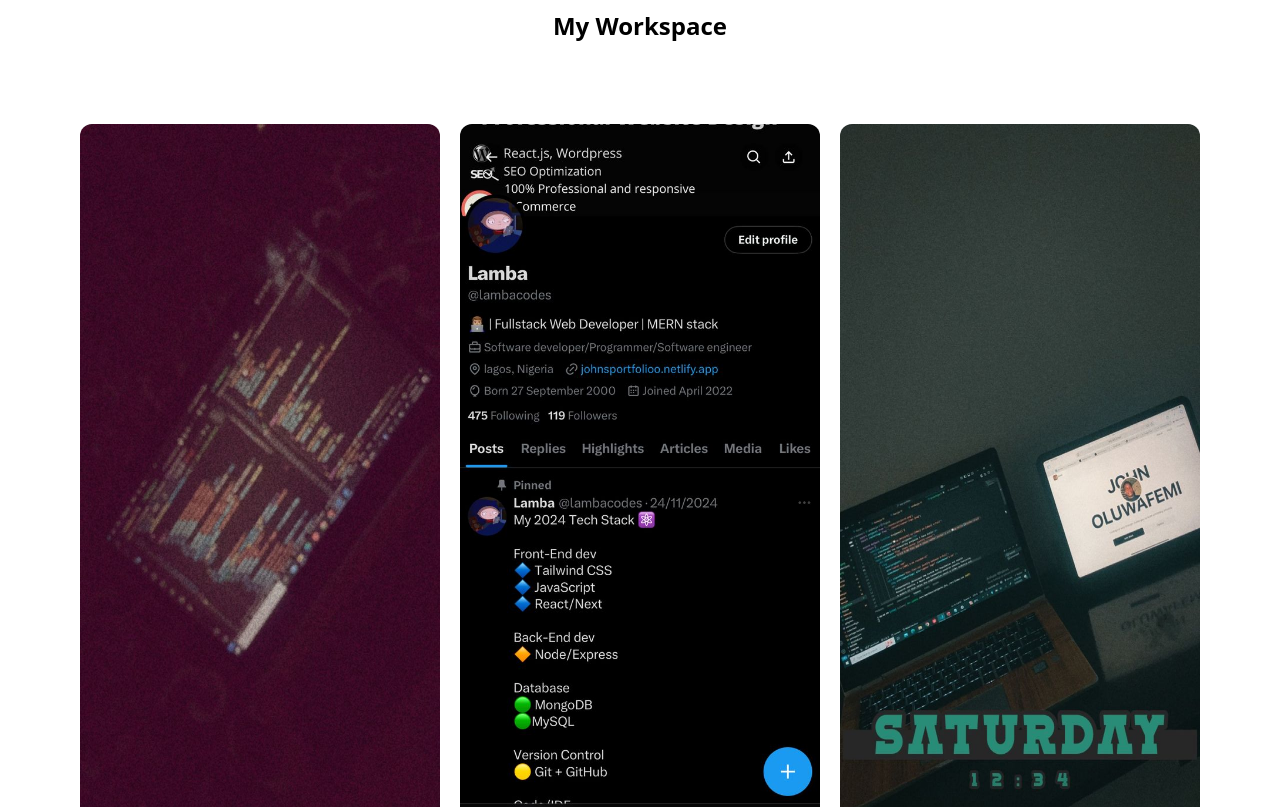
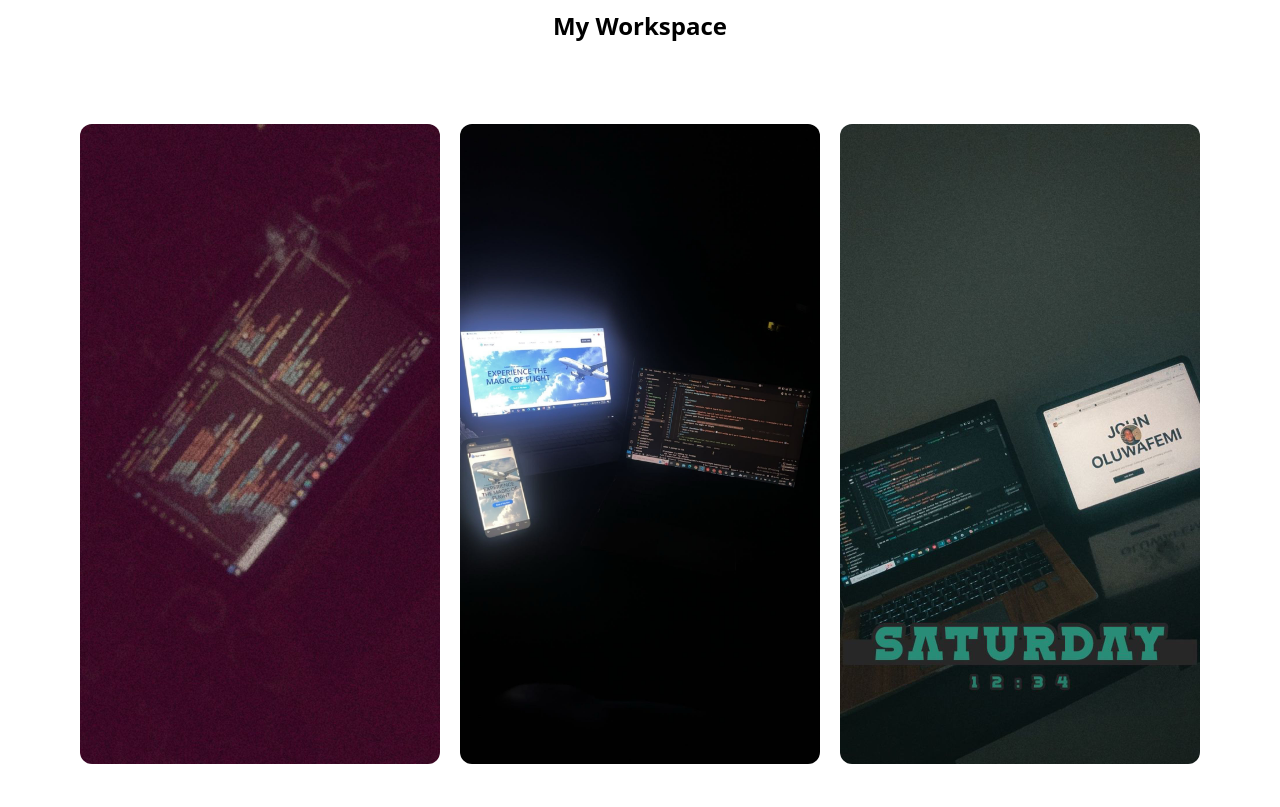
Before and after one commit to lamba01/port, a React (Vite) app: page /about in a window 1280 px wide. Shown: the part 560-1367 px from the top of the page. Built offline with nearby package versions, Linux system fonts and the light colour scheme.

Commit message:
Implement code changes to enhance functionality and improve performance

```diff
--- a/src/sections/aboutSection.jsx
+++ b/src/sections/aboutSection.jsx
@@ -2,7 +2,7 @@
 import img1 from "../assets/img1.jpeg";
 import img2 from "../assets/img2.jpeg";
 import img3 from "../assets/img3.jpeg";
-import img4 from "../assets/img4.jpeg";
+import img4 from "../assets/IMG_7612.jpeg";
 
 export default function AboutSection() {
   return (
@@ -56,7 +56,7 @@
           data-aos-delay="200"
           src={img4}
           className="sm:w-[30%] rounded-xl "
-          alt="twitter profile"
+          alt="workspace"
         />
         <img
           data-aos="fade-up"
```
Also changed, not shown: src/assets/IMG_7611.jpeg (added), src/assets/IMG_7612.jpeg (added).
